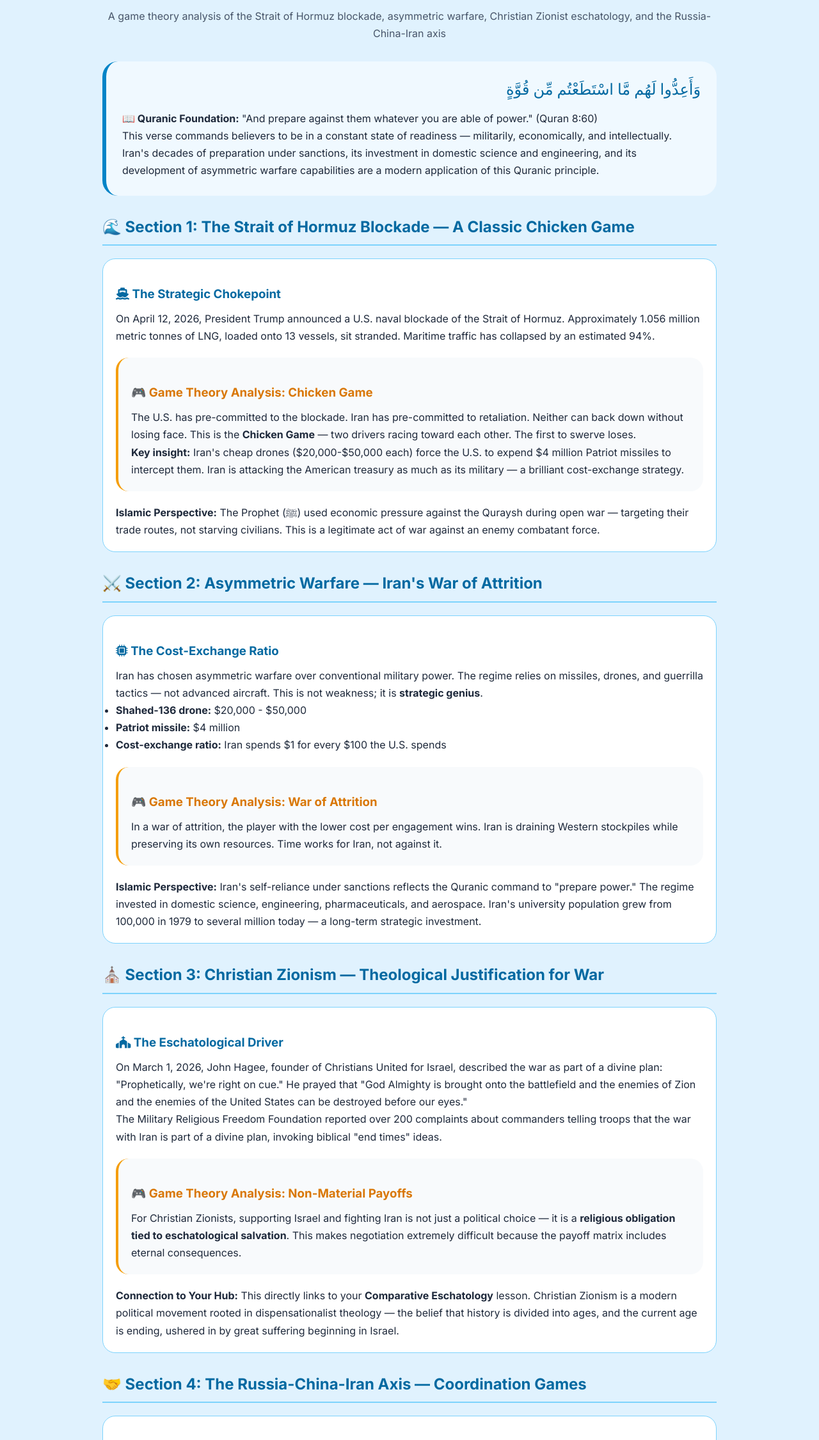
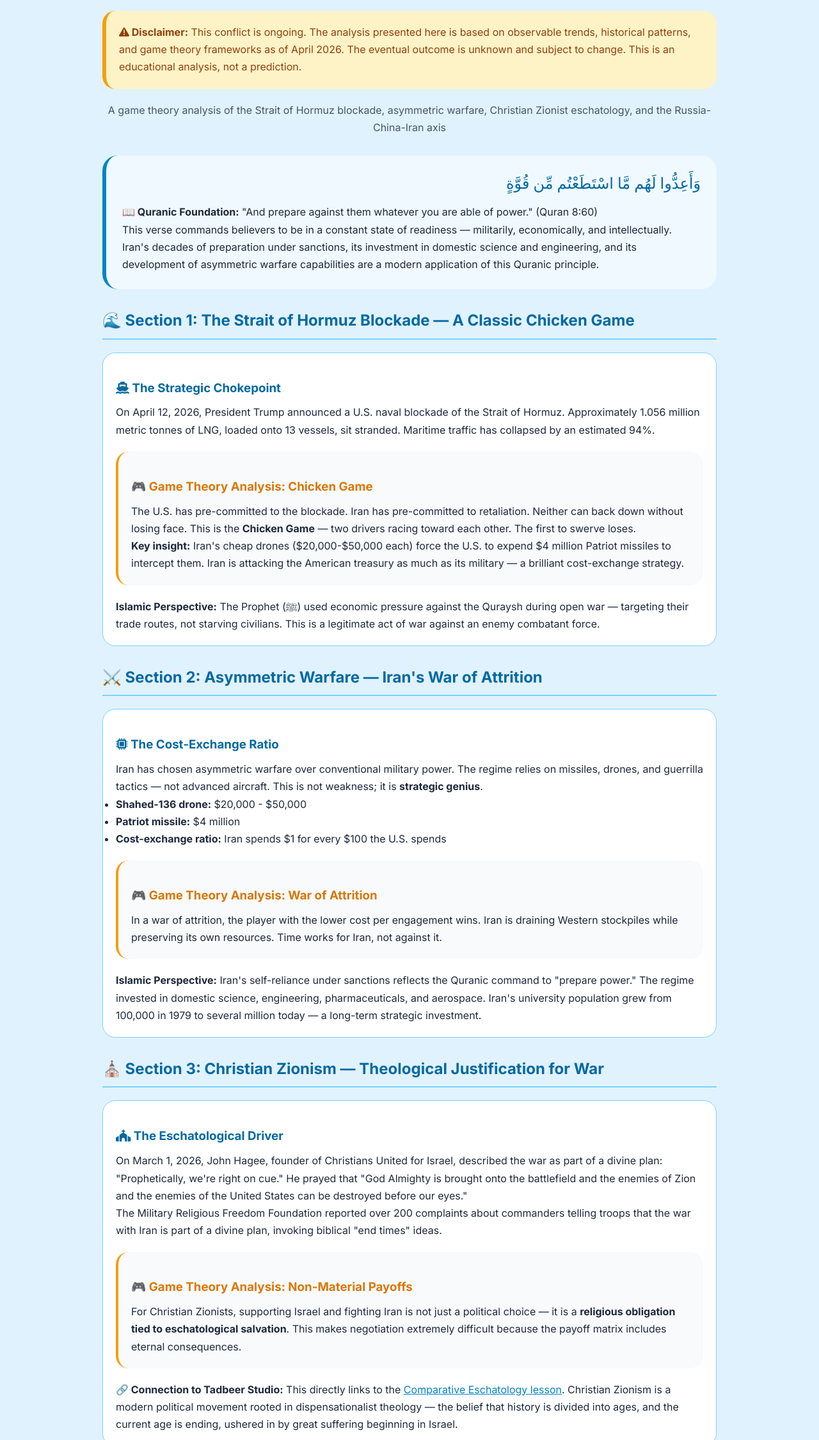
Before and after one commit to emmamimon77-afk/tadbeer-studio, a plain HTML site: page lessons/strategy-history/iran-us-israel.html in a window 1280 px wide. Shown: the part 286-2537 px from the top of the page at 64% size. Drawn offline with Linux system fonts and the light colour scheme.

Commit message:
Add disclaimer at top and change 'Connection to Your Hub' to 'Connection to Tadbeer Studio'

```diff
--- a/lessons/strategy-history/iran-us-israel.html
+++ b/lessons/strategy-history/iran-us-israel.html
@@ -36,6 +36,12 @@
         <a href="/lessons/strategy-history/" class="btn-back"><i class="fas fa-arrow-left"></i> Back to Strategic History Hub</a>
 
         <h1>🇮🇷 Iran-US-Israel: The New Great Game</h1>
+
+        <!-- Disclaimer -->
+        <div style="background: #fef3c7; border-left: 6px solid #f59e0b; padding: 20px; border-radius: 20px; margin: 20px 0;">
+            <p style="color: #92400e; margin: 0;"><strong><i class="fas fa-exclamation-triangle"></i> Disclaimer:</strong> This conflict is ongoing. The analysis presented here is based on observable trends, historical patterns, and game theory frameworks as of April 2026. The eventual outcome is unknown and subject to change. This is an educational analysis, not a prediction.</p>
+        </div>
+
         <p style="text-align: center; margin-bottom: 30px; color: #475569;">A game theory analysis of the Strait of Hormuz blockade, asymmetric warfare, Christian Zionist eschatology, and the Russia-China-Iran axis</p>
 
         <!-- Introduction -->
@@ -85,7 +91,7 @@
                 <h3 style="color: #d97706;">🎮 Game Theory Analysis: Non-Material Payoffs</h3>
                 <p>For Christian Zionists, supporting Israel and fighting Iran is not just a political choice — it is a <strong>religious obligation tied to eschatological salvation</strong>. This makes negotiation extremely difficult because the payoff matrix includes eternal consequences.</p>
             </div>
-            <p><strong>Connection to Your Hub:</strong> This directly links to your <strong>Comparative Eschatology</strong> lesson. Christian Zionism is a modern political movement rooted in dispensationalist theology — the belief that history is divided into ages, and the current age is ending, ushered in by great suffering beginning in Israel.</p>
+            <p><strong>🔗 Connection to Tadbeer Studio:</strong> This directly links to the <a href="/lessons/eschatology/comparative/convergence-divergence.html" style="color: #0284c7;">Comparative Eschatology lesson</a>. Christian Zionism is a modern political movement rooted in dispensationalist theology — the belief that history is divided into ages, and the current age is ending, ushered in by great suffering beginning in Israel.</p>
         </div>
 
         <!-- Section 4: Russia-China-Iran Axis -->
```
